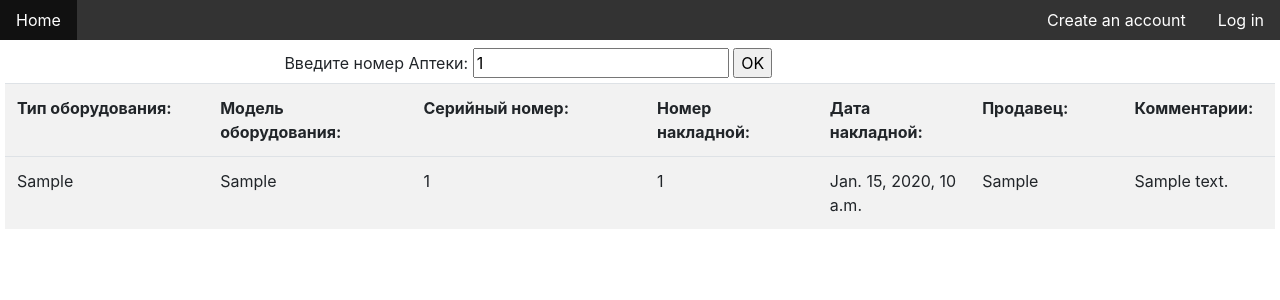
After one commit to PharmOstrovIT/it_faq, a Django app: page /equipment_list/ in a window 1280 px wide. The commit adds this page. Shown: the top 300 px of the page. Run offline with Django 4.2, Linux system fonts and the light colour scheme; tables that the repository leaves empty hold one stand-in row (values such as "Sample post"); a database or web service that is not in the repository returns one stand-in record (values such as "Sample title"); some libraries are stand-ins or nearby versions.

Commit message:
Ver 0.02
Added: equipment list page

```diff
--- a/mysite/main/forms.py
+++ b/mysite/main/forms.py
@@ -43,7 +43,7 @@ class EquipmentForm(ModelForm):
             'invoice_date': forms.DateInput(attrs={'class': 'form-control', 'id': 'invoice_date',
                                                    'name': 'invoice_date', 'value': '2022-01-01'}),
             'purchase_org': forms.TextInput(attrs={'class': 'form-control', 'id': 'purchase_org',
-                                                   'name': 'purchase_org', 'value': 'ООО "Вася пупкин и компания"'}),
+                                                   'name': 'purchase_org', 'value': 'Не указан'}),
             'comments': forms.TextInput(attrs={'class': 'form-control', 'id': 'comments',
                                                'name': 'comments', 'value': 'No Comments'}),
         }
--- /dev/null
+++ b/mysite/main/templates/main/equipment_list.html
@@ -0,0 +1,52 @@
+{% extends 'main/header.html' %}
+
+{% block content %}
+  <style xmlns="http://www.w3.org/1999/html">
+    form {
+        margin-left: 22%;
+        width: 50%;
+        margin-top: 1%;
+    }
+    .flex-wrap {display:flex;}
+    .flex-wrap label {width:200px;margin-right:auto;}
+    .flex-wrap button {width:250px;margin-left:auto;}
+    .flex-wrap input {width:calc(100% - 250px);}
+    </style>
+<div style="padding:5px;margin-top:30px;">
+
+    <div>
+    <form method="GET" action="/equipment_list">
+        <label for="apteka_id">Введите номер Аптеки:</label>
+        <input id="apteka_id" type="text" name="object" value="1"> <!-- В "value=", можно внести значение по умолчанию -->
+        <input type="submit" value="OK">
+    </form>
+    </div>
+
+    <div>
+        <table class="table table-striped">
+            <tr align="left">
+                <th>Тип оборудования:</th>
+                <th>Модель оборудования:</th>
+                <th>Серийный номер:</th>
+                <th>Номер накладной:</th>
+                <th>Дата накладной:</th>
+                <th>Продавец:</th>
+                <th>Комментарии:</th>
+            </tr>
+            <col width="200" valign="top">
+            <col width="200" valign="top">
+            <col width="230" valign="top">
+            <col width="170" valign="top">
+            <col width="150" valign="top">
+            <col width="150" valign="top">
+            <col width="150" valign="top">
+            {% for row in apteka_equipment %}
+                <tr>
+                    {% for x in row %} <td align="left">{{ x }}</td>
+                    {% endfor %}
+                </tr>
+            {% endfor %}
+        </table>
+    </div>
+</div>
+{% endblock %}
--- a/mysite/main/templates/main/includes/navbar.html
+++ b/mysite/main/templates/main/includes/navbar.html
@@ -52,12 +52,17 @@ li a:hover:not(.active) {
         </li>
 
         <li class="nav-item">
+          <a class="nav-link" href="/equipment_list">Список оборудование</a>
+        </li>
+
+        <li class="nav-item">
           <a class="nav-link" href="/printers">Заправка картриджей</a>
         </li>
 
         <li style="float:right" class="nav-item">
           <a class="nav-link" href="/logout">Log out</a>
         </li>
+
         <li style="float:right" class="nav-item">
           <a class="nav-link" href="/wiki">Welcome, {{user.username}}</a>
         </li>
--- a/mysite/main/urls.py
+++ b/mysite/main/urls.py
@@ -14,4 +14,5 @@ urlpatterns = [
     path("apteki/", views.apteki, name="apteki"),
     path("printers/", views.printers, name="printers"),
     path("equipment/", views.equipmentview, name='equipment'),
+    path("equipment_list/", views.list_apteka_equipment, name='equipment_list'),
 ]
--- a/mysite/main/views.py
+++ b/mysite/main/views.py
@@ -1,4 +1,5 @@
 import psycopg2
+from django.db import Error
 
 from django.shortcuts import render, redirect
 from .forms import NewUserForm
@@ -139,43 +140,6 @@ def password_reset_request(request):
                   context={"password_reset_form": password_reset_form})
 
 
-def equipmentview_old(request):
-    if request.method == "POST":
-        form = EquipmentForm(request.POST)
-
-        if form.is_valid():
-
-            apteka_id = request.POST.get('apteka_id', '')
-            equipment_type = request.POST.get('equipment_type', '')
-            equipment_model = request.POST.get('equipment_model', '')
-            serial_number = request.POST.get('serial_number', '')
-            purchase_date = request.POST.get('purchase_date', '')
-            invoice_number = request.POST.get('invoice_number', '')
-            invoice_date = request.POST.get('invoice_date', '')
-            purchase_org = request.POST.get('purchase_org', '')
-            comments = request.POST.get('comments', '')
-
-            equipment_obj = Equipment(apteka_id=apteka_id,
-                                      equipment_type=equipment_type,
-                                      equipment_model=equipment_model,
-                                      serial_number=serial_number,
-                                      purchase_date=purchase_date,
-                                      invoice_number=invoice_number,
-                                      invoice_date=invoice_date,
-                                      purchase_org=purchase_org,
-                                      comments=comments)
-            equipment_obj.save()
-
-            return redirect('main:equipment')
-
-    else:
-        form = EquipmentForm()
-
-    return render(request=request, template_name="main/equipment.html", context={"equipment_form": form})
-
-    # return render(request, 'main/equipment.html', {'form': form})
-
-
 def equipmentview(request):
     error_text = ''
     if request.method == "POST":
@@ -195,3 +159,42 @@ def equipmentview(request):
     }
 
     return render(request, "main/equipment.html", data)
+
+
+def get_data_equipment(apteka_id):
+    equipments_list = []
+    sql_request = (f"""
+            SELECT equipment_type, equipment_model, serial_number, invoice_number, invoice_date, purchase_org, comments
+            FROM main_equipment
+            WHERE apteka_id = '{apteka_id}'
+            ORDER BY id ASC
+    """)
+
+    try:
+        connection = psycopg2.connect(database=database,
+                                      user=username_db,
+                                      password=password_db,
+                                      host=host,
+                                      port=port
+                                      )
+
+        cursor_call_count = connection.cursor()
+        cursor_call_count.execute(str(sql_request))
+
+        equipments_list = cursor_call_count.fetchall()
+
+    except (Exception, Error) as error:
+        print("Ошибка при работе с PostgreSQL", error)
+
+    finally:
+        if connection:
+            cursor_call_count.close()
+            connection.close()
+
+    return equipments_list
+
+
+def list_apteka_equipment(request):
+    obj_id = request.GET.get('object')
+    apteka_equipment = get_data_equipment(obj_id)
+    return render(request, 'main/equipment_list.html', {'apteka_equipment': apteka_equipment})
```
Also changed, not shown: mysite/main/templates/main/equipment.html (+11 -1 lines), test.py (+11 -9 lines).
